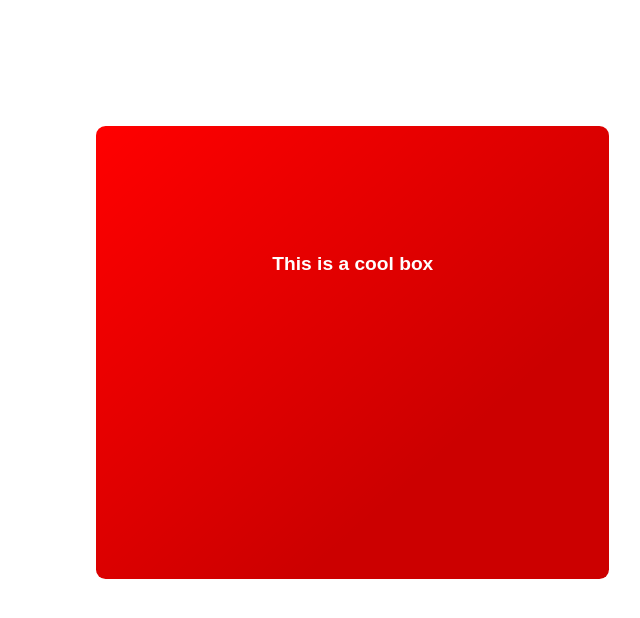
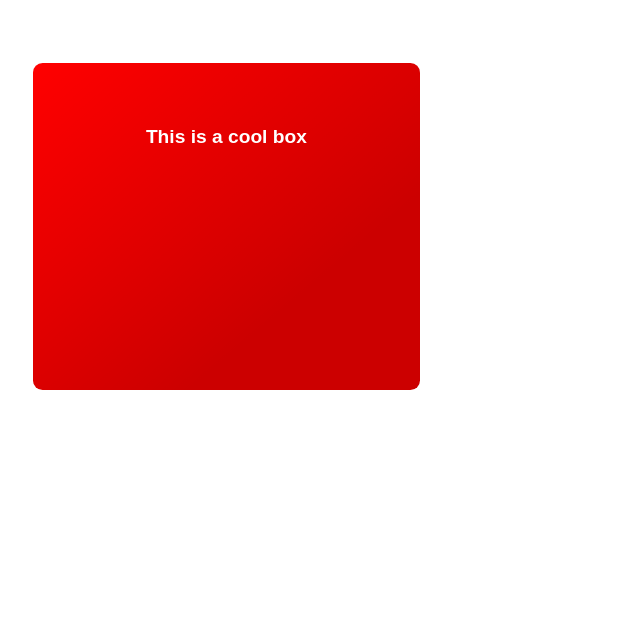
Before and after one commit to wenjun-hub/assessment, a plain HTML site: page index.html in a window 1280 px wide. Shown: the whole page, without its empty margins (38-678 px from the left). Drawn offline with Linux system fonts and the light colour scheme.

Commit message:
Update style.css

```diff
--- a/style.css
+++ b/style.css
@@ -7,8 +7,8 @@ html {
 .box {
   width: 260px;
   height: 200px;
-  margin: 10%;
-  padding: 10%;
+  margin: 5%;
+  padding: 5%;
   border: 1px solid red rgb(255,0,0);
   background-image: linear-gradient(to top left, rgba(0,0,0,0.2), rgba(0,0,0,0.2) 30%, rgba(0,0,0,0));
   background-color: red;
```
